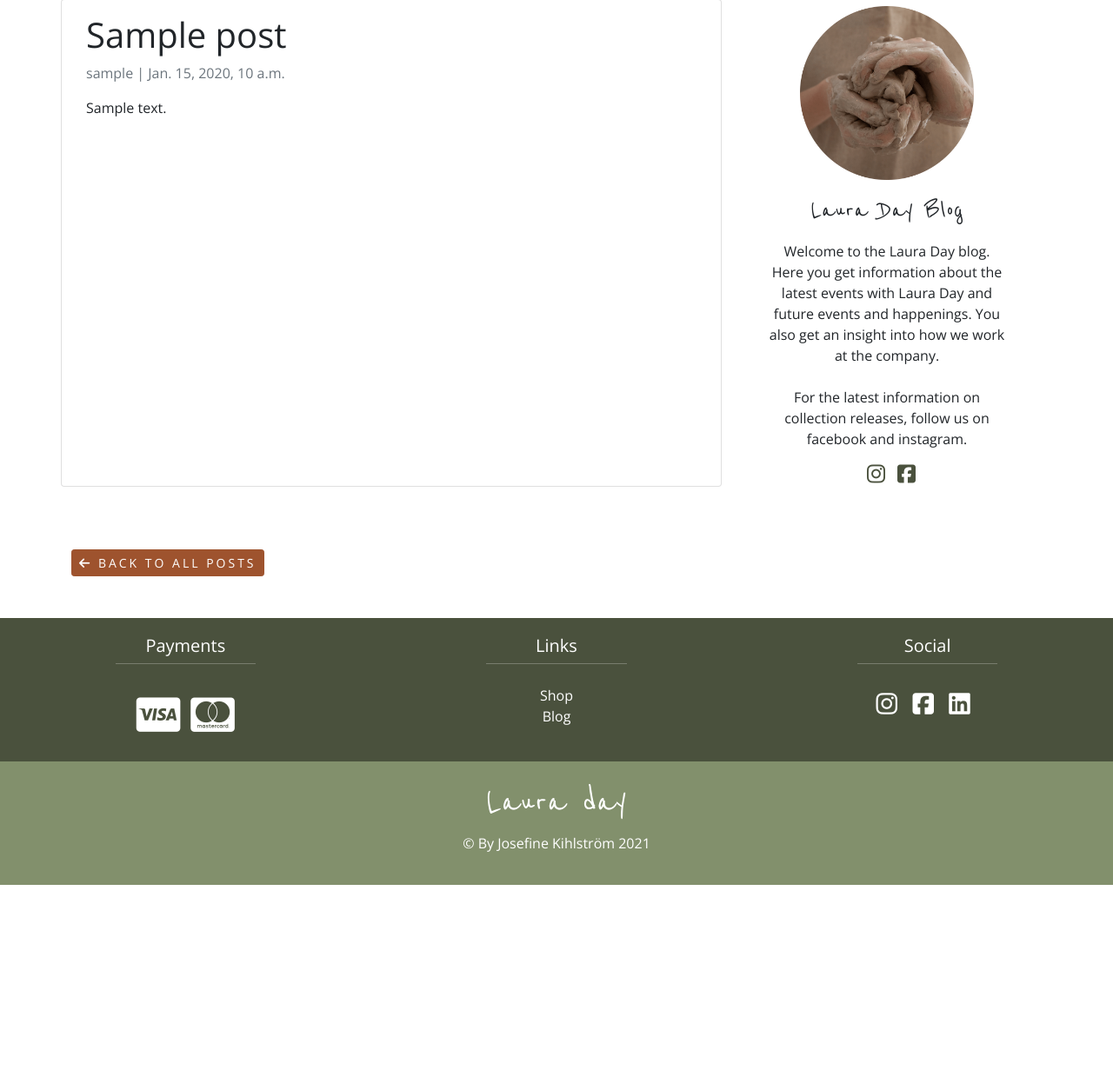
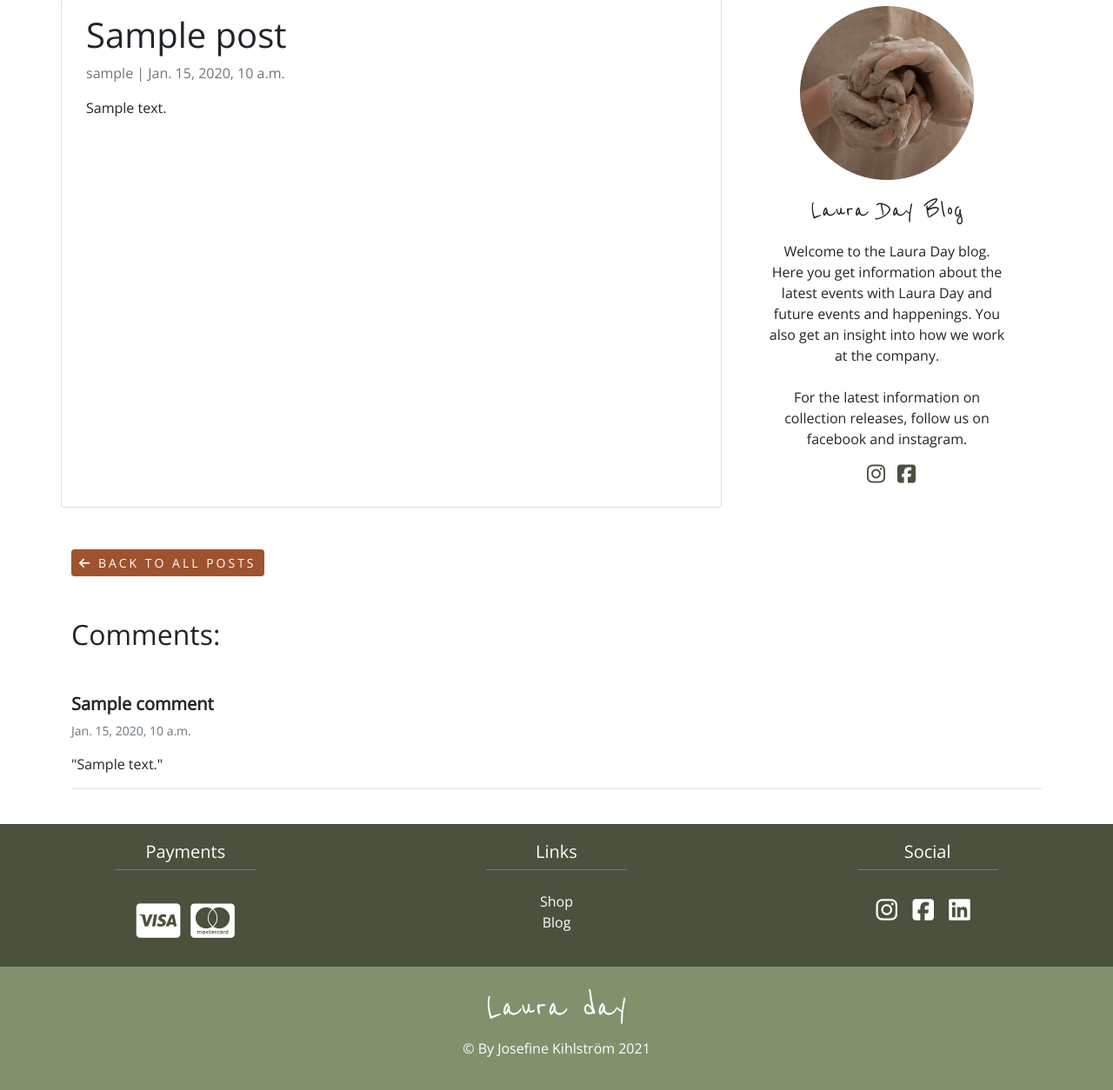
Before and after one commit to Josefinekihlstrom/LauraDay, a Django app: a page that uses blog/templates/post_detail.html in a window 1280 px wide. Shown: the part 153-1407 px from the top of the page at 87% size. Before the commit the page ends 1171 px from the top, so only its background shows below. Run offline with Django 3.2, Linux system fonts and the light colour scheme; tables that the repository leaves empty hold one stand-in row (values such as "Sample post"); parts of the project's set-up code (start-up, migrations or seed data) failed here and were passed over; some libraries are stand-ins or nearby versions.

Commit message:
Added comments model for blog app

```diff
--- a/blog/admin.py
+++ b/blog/admin.py
@@ -1,5 +1,5 @@
 from django.contrib import admin
-from .models import Post
+from .models import Post, Comment
 
 class PostAdmin(admin.ModelAdmin):
     list_display = ('title', 'slug', 'status','created_on')
@@ -8,3 +8,4 @@
     prepopulated_fields = {'slug': ('title',)}
 
 admin.site.register(Post, PostAdmin)
+admin.site.register(Comment)
--- a/blog/models.py
+++ b/blog/models.py
@@ -11,7 +11,7 @@
 class Post(models.Model):
     title = models.CharField(max_length=200, unique=True)
     slug = models.SlugField(max_length=200, unique=True)
-    author = models.ForeignKey(User, on_delete= models.CASCADE,related_name='blog_posts')
+    author = models.ForeignKey(User, on_delete= models.CASCADE, related_name='blog_posts')
     updated_on = models.DateTimeField(auto_now= True)
     content = models.TextField()
     created_on = models.DateTimeField(auto_now_add=True)
@@ -25,3 +25,15 @@
 
     def get_absolute_url(self):
         return reverse('post_detail', args=[str(self.slug)])
+
+
+# Blog comments with the help from Codemy.com
+# https://www.youtube.com/watch?v=hZrlh4qU4eQ&list=PLCC34OHNcOtr025c1kHSPrnP18YPB-NFi&index=34
+class Comment(models.Model):
+    post = models.ForeignKey(Post, on_delete= models.CASCADE, related_name='comments')
+    name = models.CharField(max_length=255)
+    body = models.TextField()
+    date_added = models.DateTimeField(auto_now_add=True)
+
+    def __str__(self):
+        return '%s - %s' % (self.post.title, self.name)
--- a/blog/templates/post_detail.html
+++ b/blog/templates/post_detail.html
@@ -2,7 +2,7 @@
 
 <div class="container container-margin">
     <div class="row mb-5">
-        <div class="col-lg-8 card mb-4  mt-3 left  top">
+        <div class="col-lg-8 card mb-0  mt-3 left  top">
             <div class="card-body">
                 <h1>{% block title %} {{ object.title }} {% endblock title %}</h1>
                 <p class=" text-muted">{{ post.author }} | {{ post.created_on }}</p>
@@ -47,6 +47,7 @@
             </div>
         </div>
     </div>
+    <!-- Back to all posts button -->
     <div class="row mb-5">
         <div class="col">
             <a href="{% url 'blog' %}" class="btn btn-sm btn-outline-primary text-uppercase mobile-btn">
@@ -55,6 +56,23 @@
             </a>
         </div>
     </div>
+    <!-- Comments section -->
+    <div class="row">
+        <div class="col-12">
+            <h2 class="mb-5">Comments:</h2>
+        </div>
+    </div>
+    {% if not post.comments.all %}
+        <p class="mb-5">No comments yet..</p>
+    {% else %}
+        {% for comment in post.comments.all %}
+            <h5 class="comment-name">{{ comment.name }}</h5>
+            <p class="text-muted small">{{ comment.date_added }}</p>
+            <p>"{{ comment.body }}"</p>
+            <hr class="comment-hr">
+            <br>
+        {% endfor %}
+    {% endif %}
 </div>
 
 {% endblock content %}
--- a/static/css/base.css
+++ b/static/css/base.css
@@ -376,6 +376,17 @@
 }
 
 
+/* ------------------------------------------- post_detail.html */
+.comment-name {
+    font-weight: bold;
+}
+
+.comment-hr {
+    color: #82906C;
+    border: 1px;
+}
+
+
 /* ------------------------------------------- bag.html */
 .bag-container {
     min-height: 100vh !important;
```
Also changed, not shown: blog/migrations/0002_comment.py (added).
